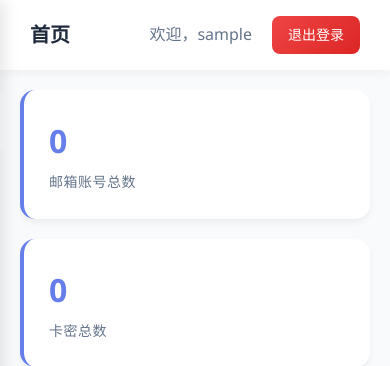
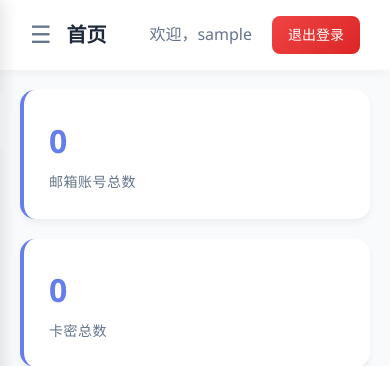
Before and after one commit to doul676/mail-915, a Flask app: page /admin/home in a window 390 px wide. Shown: the top 366 px of the page. Run offline with Flask 3, Linux system fonts and the light colour scheme; the visitor is signed in with stand-in values (Sample User, id 1); data comes from the database, SQL or seed files in the repository; some libraries are stand-ins or nearby versions.

Commit message:
Fix mobile navigation for admin home page
Co-authored-by: douliu6767 <152276692+douliu6767@users.noreply.github.com>

```diff
--- a/templates/admin/home.html
+++ b/templates/admin/home.html
@@ -225,6 +225,21 @@
         letter-spacing: 0.5px;
     }
 
+    /* Mobile menu toggle - default hidden */
+    .mobile-menu-toggle {
+        display: none;
+        background: none;
+        border: none;
+        font-size: 24px;
+        cursor: pointer;
+        color: #64748b;
+        transition: var(--transition);
+    }
+
+    .mobile-menu-toggle:hover {
+        color: var(--primary-color);
+    }
+
     /* Responsive */
     @media (max-width: 768px) {
         .sidebar {
@@ -248,21 +263,8 @@
         }
 
         .mobile-menu-toggle {
-            display: block;
-            background: none;
-            border: none;
-            font-size: 24px;
-            cursor: pointer;
-            color: #64748b;
+            display: block !important;
         }
-
-        .mobile-menu-toggle:hover {
-            color: var(--primary-color);
-        }
-    }
-
-    .mobile-menu-toggle {
-        display: none;
     }
 
     /* Mobile overlay */
```
